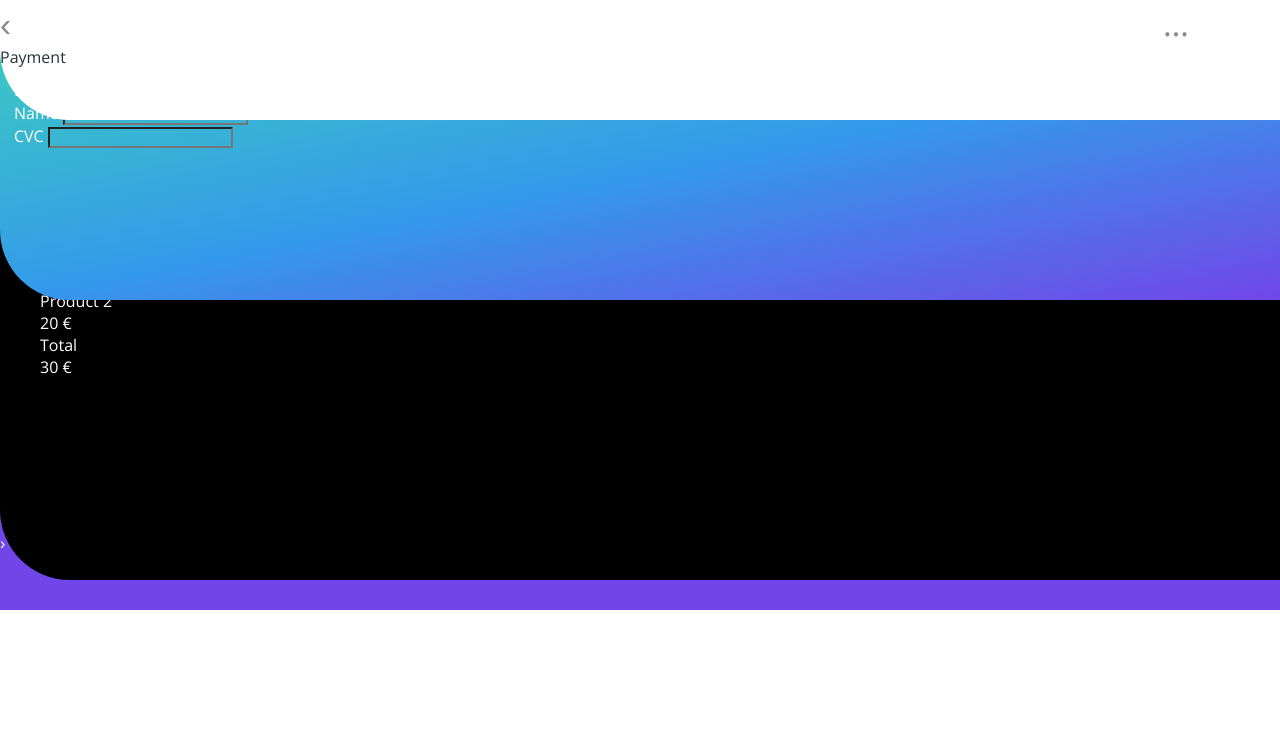
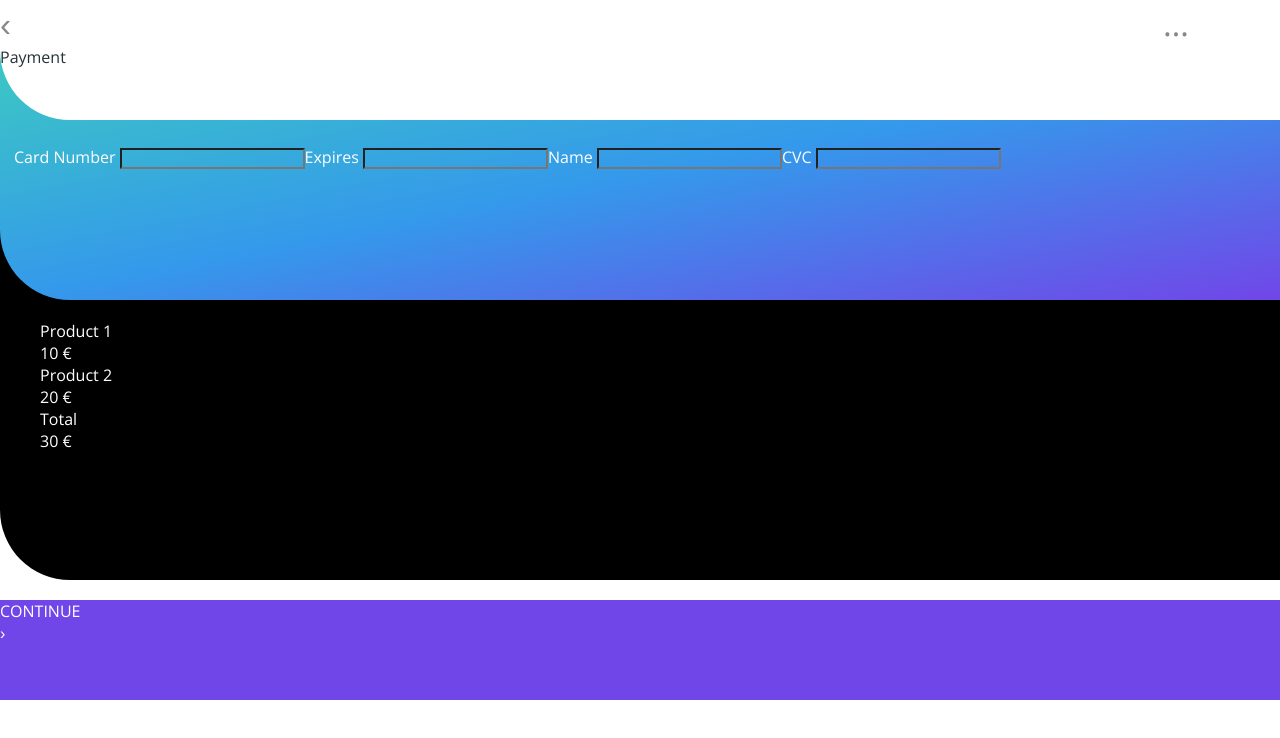
Before and after one commit to aigik/1110_2_mobile_Payment, a plain HTML site: page index.html in a window 1280 px wide. Drawn offline with nearby package versions, Linux system fonts and the light colour scheme.

Commit message:
changes in index.html and style.css

```diff
--- a/index.html
+++ b/index.html
@@ -25,7 +25,9 @@
 
     <section>
         <div class="payment_data">
+            <form>
             <fieldset>
+                <div class="wrapper">
                 <div class="creditcard_data">
                     <label>Card Number</label>
                     <input type="number" name="cardNumber">
@@ -42,7 +44,9 @@
                     <label>CVC</label>
                     <input type="number" name="cvc">
                 </div>
+                </div>
             </fieldset>
+            </form>
         </div>
     </section>
 
@@ -60,10 +64,12 @@
     </section>
 
     <footer>
-        <div class="footer">
-            <div class="continue">CONTINUE</div>
+        <div class="container">
+        <div class="continue">
+            <div class="text">CONTINUE</div>
             <nav class="nav_bottom">&#x203A;</nav>
         </div>
+    </div>
     </footer>
     </div>
 
--- a/style.css
+++ b/style.css
@@ -50,6 +50,7 @@ section{
 
 ul{
     list-style-type:none;
+    margin-top:90px;
 }
 
 .payment_data{
@@ -61,6 +62,15 @@ ul{
     border-style:none;
     background:linear-gradient(to bottom right, #3cc9c2, #3499eb, #7146e8);
     color:#fff;
+}
+
+.wrapper{
+    display:flex;
+    flex-wrap:wrap;
+}
+
+form{
+    margin-top:90px;
 }
 
 fieldset{
@@ -83,7 +93,7 @@ input{
     color:#fff;
 }
 
-.footer{
+footer{
     position:relative;
     z-index:-1;
     height:100px;
@@ -91,3 +101,7 @@ input{
     color:#fff;
 
 }
+
+.text{
+    margin-top:90px;
+}
```
